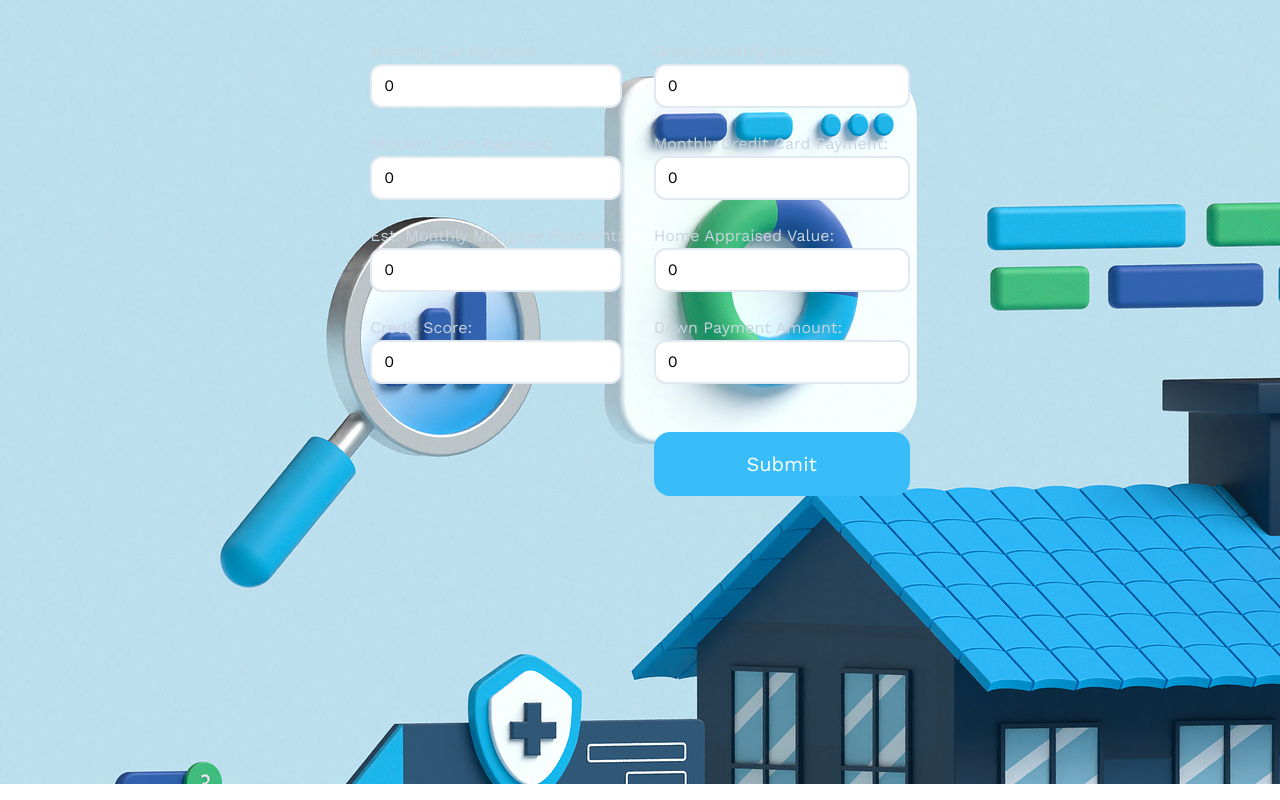
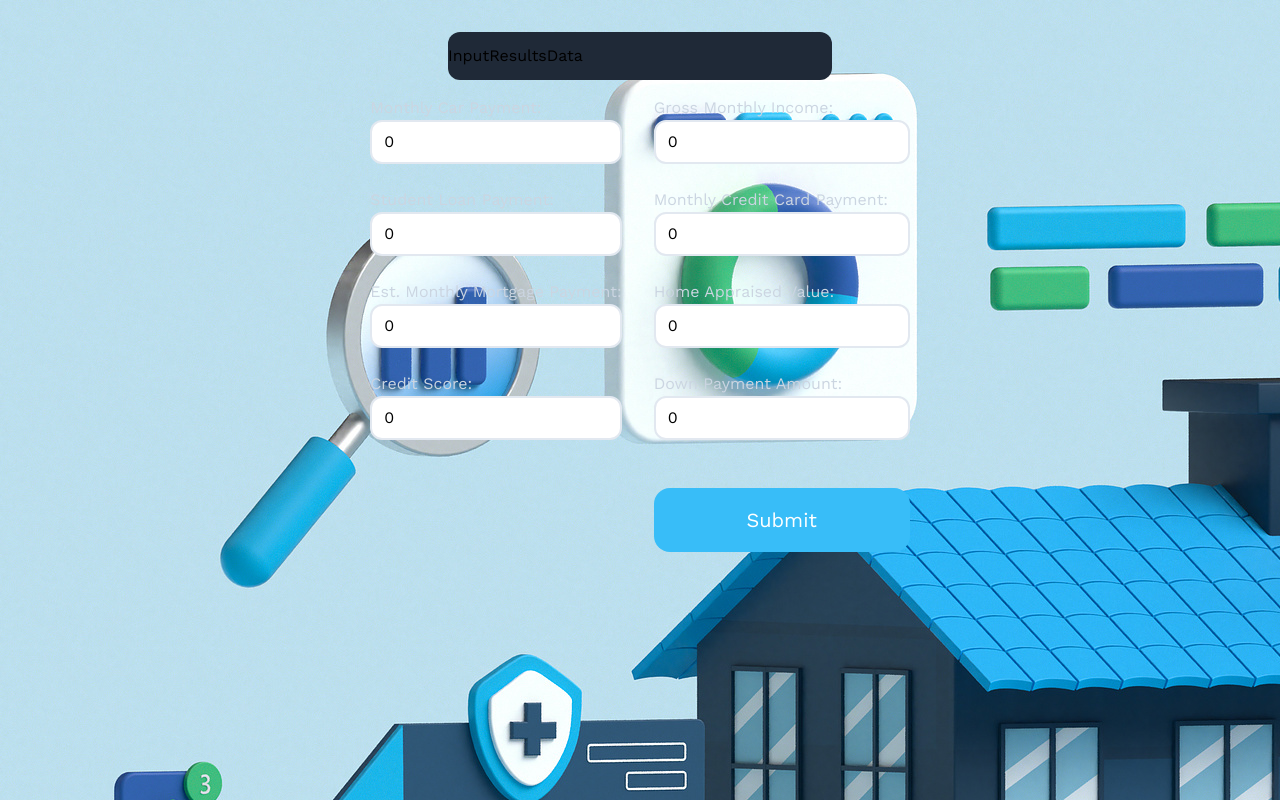
Before and after one commit to HackUTD-X-2023/project, a Next.js app: page /form in a window 1280 px wide. Shown: the top 800 px of the page. Built offline with nearby package versions, Linux system fonts and the light colour scheme.

Commit message:
chore: attempted to make a navbar

```diff
--- a/app/form/page.js
+++ b/app/form/page.js
@@ -91,7 +91,14 @@ export default function Home() {
 
   return (
     <main className="bg-[url('/cover2.jpg')] items-center flex flex-col w-screen gap-y-16">
-      <div className="bg-grey-900 m-10 z-10 h-64 w-[128rem]">
+      <div class="fixed top-8 bg-gray-800 w-[24rem] h-12 rounded-xl flex-row content-evenly">
+        <button className="nav-button self-center" name="input">Input</button>
+        <button className="nav-button self-center" name="results">Results</button>
+        <button className="nav-button self-center" name="data">Data</button>
+      </div>
+
+
+      <div className="bg-grey-900 mt-24 h-64 w-[128rem]">
         <form className='flex flex-row justify-center gap-8'>
           <div class="flex-col">
 
@@ -166,7 +173,7 @@ export default function nav(){
   return(
     <>
     <div className="static bg-[url('/cover2.jpg')]"></div>
-    <div className="fixed flex flex-row justify-start w-screen">
+    <div className="fixed flex flex-row justify-start ml-6 h-screen">
     <div className="fixed flex w-[16rem] flex-col justify-center h-screen ml-6">
       <div className="bg-slate-400 h-[24rem] rounded-3xl flex flex-col justify-evenly">
         <button className="nav-button text-black" name="input">Input</button>
@@ -174,7 +181,7 @@ export default function nav(){
         <button className="nav-button" name="data">Data</button>
       </div>
     </div>
-    <div className="rounded-[24] flex flex-row justify-center w-[128rem]"></div>
+    <div className="rounded-[24] flex flex-row justify-center w-5/6 h-5/6"></div>
     <div className="flex">
       <Home class="result"></Home>
     </div>
--- a/app/page.js
+++ b/app/page.js
@@ -8,10 +8,10 @@ export default function Home() {
 
     <main className="bg-[url('/cover.jpg')] h-screen bg-no-repeat bg-cover relative z-10 flex flex-col justify-center">
       <div ></div>
-      <div className='absolute mt-40 ml-52 px-16 py-8 bg-gray-900 w-fit rounded-3xl '>
+      <div className='absolute mt-40 ml-52 px-16 py-8 bg-gray-900 w-fit rounded-3xl shadow-lg shadow-gray-700'>
         <div className='my-10 flex flex-col gap-y-10 items-center'>
           <div className='text-white font-semibold text-3xl max-w-sm w-11/12'>Find out if you can buy a home in minutes, <br />super-powered with AI</div>
-          <button className="rounded-2xl text-xl text-white bg-sky-400 h-16 w-11/12 hover:bg-sky-600 transition duration-150 focus:ring focus:ring-sky-200 " type="button" onClick={() => router.push('/form')}>
+          <button className="rounded-2xl text-xl text-white bg-sky-400 h-16 w-11/12 hover:bg-sky-600 transition duration-150 focus:ring focus:ring-sky-200 focus:shadow-sky-500 focus:shadow-lg" type="button" onClick={() => router.push('/form')}>
             GET STARTED!
           </button>
         </div>
```
